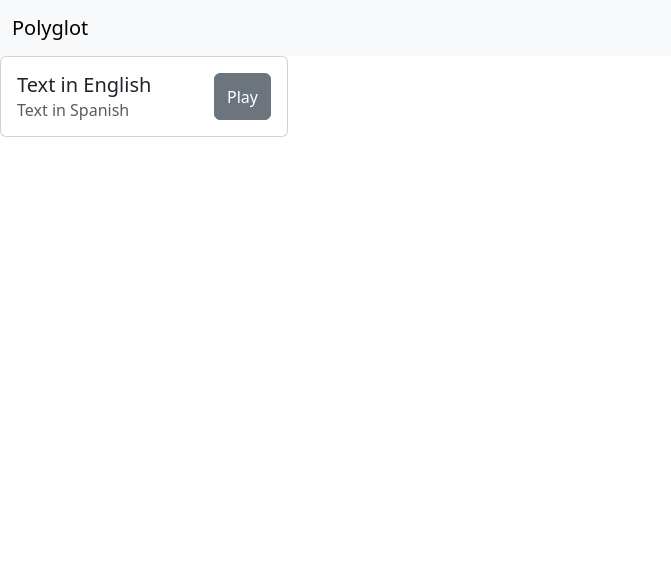
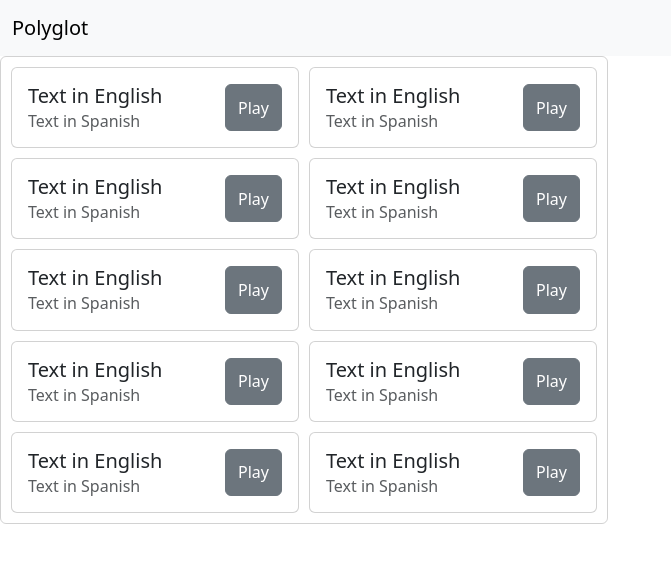
Before and after one commit to mathaaaaaaaaaar/polyglot, a React (Create React App) app: page / in a window 1280 px wide. Shown: the top 562 px of the page, without its empty margins (0-671 px from the left). Built offline with nearby package versions, Linux system fonts and the light colour scheme.

Commit message:
created saved phrases section

```diff
--- a/src/App.js
+++ b/src/App.js
@@ -1,13 +1,13 @@
 import './App.css';
 
 import Header from './components/Header';
-import PhraseCard from './components/PhraseCard';
+import SavedPhrasesCard from './components/SavedPhrasesCard';
 
 function App() {
   return (
     <div>
       <Header />
-      <PhraseCard />
+      <SavedPhrasesCard />
     </div>
     // <div className="App">
     //   <header className="App-header">
--- /dev/null
+++ b/src/components/SavedPhrasesCard.js
@@ -0,0 +1,36 @@
+import React from 'react';
+
+import PhraseCard from './PhraseCard';
+
+// const savedPhrasesCardStyle = {
+//     border: '1px solid black',
+// };
+
+const gridColStyle = {
+    gap: '10px',
+    display: 'inline-grid',
+    border: '1px solid rgba(0,0,0,0.175)',
+    padding: '10px',
+    borderRadius: '0.375rem',
+};
+
+const gridRowStyle = {
+    display: 'flex',
+    gap: '10px',
+};
+
+const SavedPhrasesCard = () => {
+    return (
+        <div className="grid-container" style={gridColStyle}>
+            {[...Array(5)].map((_, rowIndex) => (
+                <div key={rowIndex} className="grid-row" style={gridRowStyle}>
+                    {[...Array(2)].map((_, colIndex) => (
+                        <PhraseCard key={colIndex} />
+                    ))}
+                </div>
+            ))}
+        </div>
+    );
+};
+
+export default SavedPhrasesCard;
```
